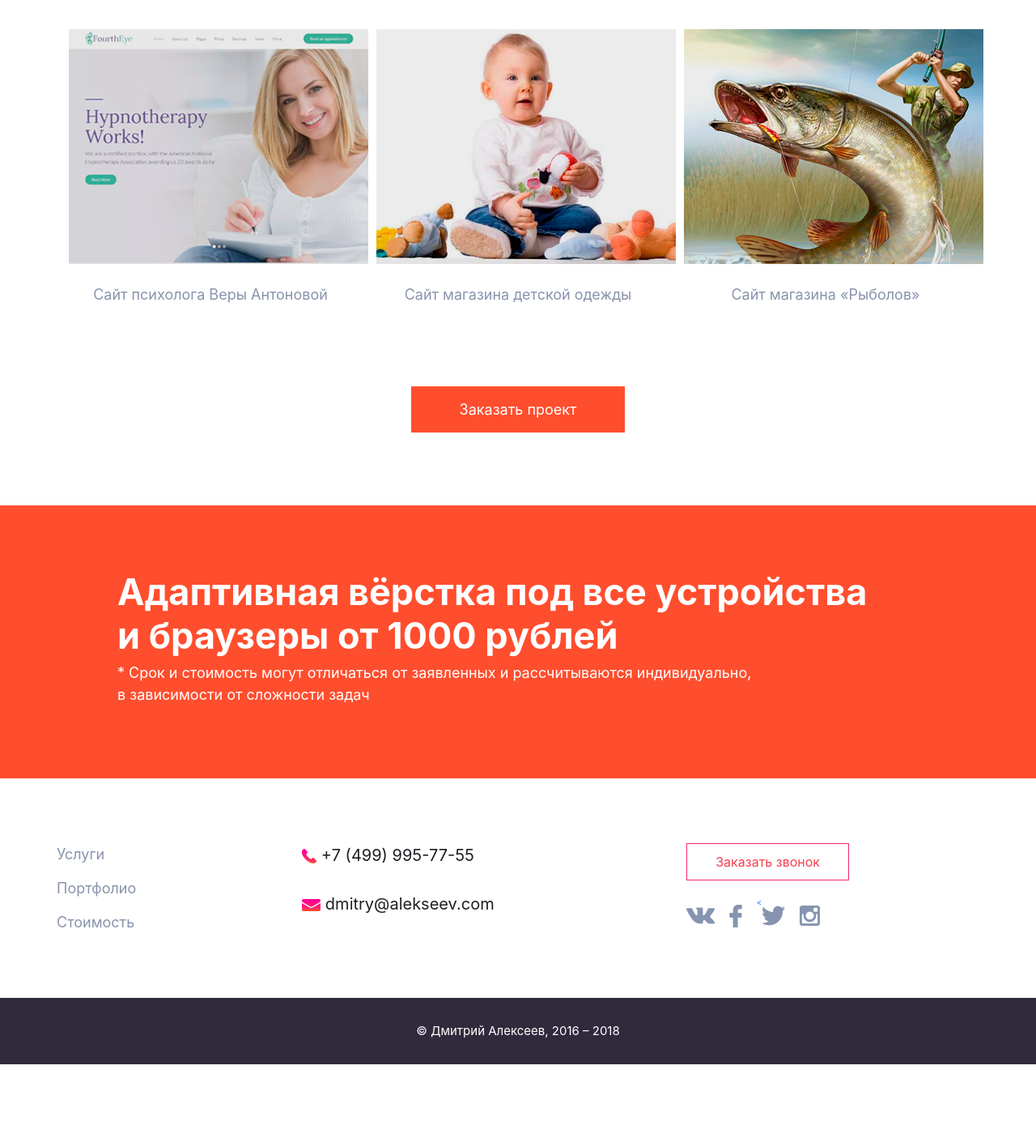
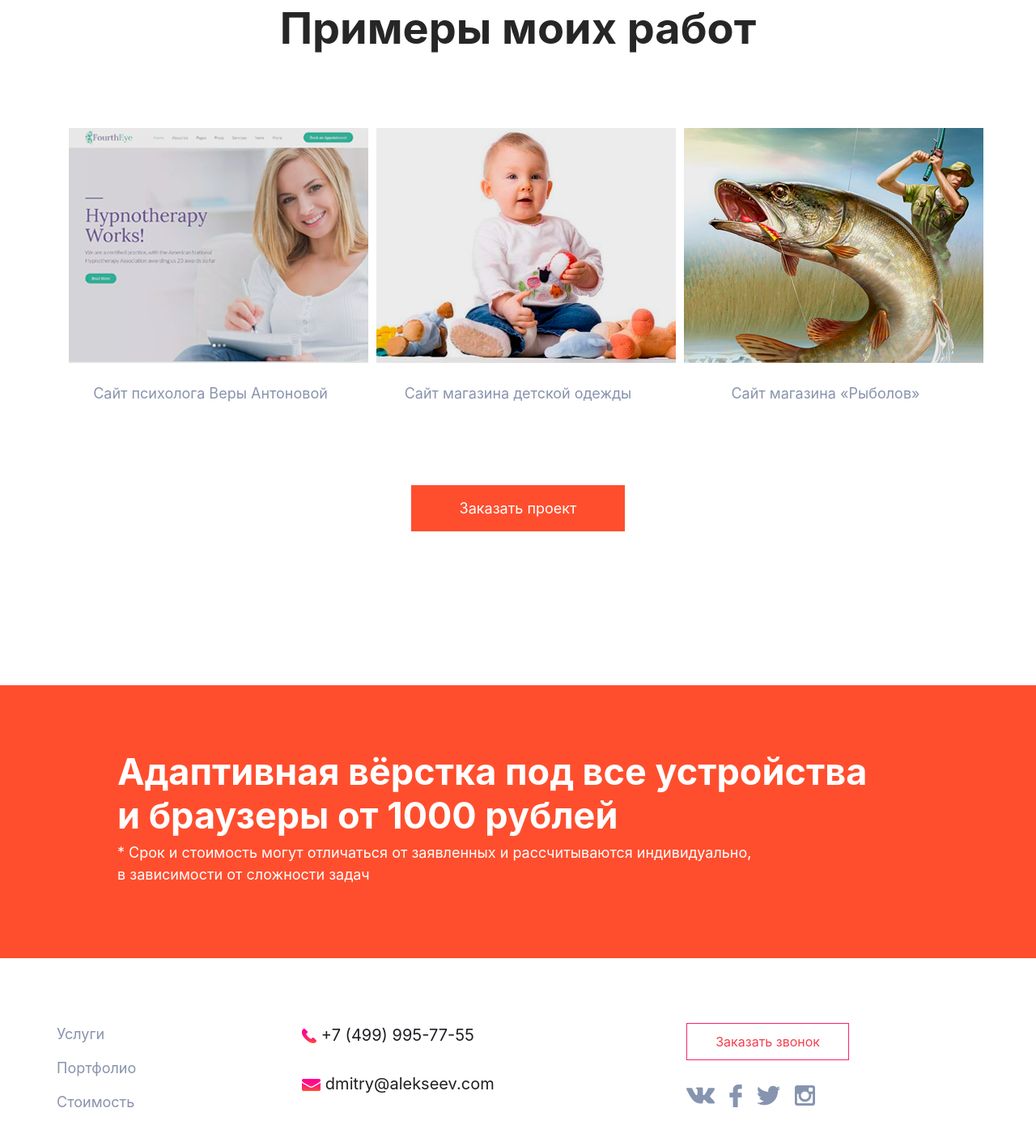
Before and after one commit to portfoliositepro/portfoliositepro.github.io, a plain HTML site: page index.html in a window 1280 px wide. Shown: the part 1363-2768 px from the top of the page at 81% size. Before the commit the page ends 2677 px from the top, so only its background shows below. Drawn offline with nearby package versions, Linux system fonts and the light colour scheme.

```diff
--- a/index.html
+++ b/index.html
@@ -24,7 +24,7 @@
                     <div class="col-lg-5 offset-lg-3 col-md-12">
                         <div class="main-header-contacts">
                             <a href="tel:74999955577">+7 (499) 995-55-77</a>
-                            <batton class="btn-call">Заказать звонок</batton>
+                            <button class="btn-call">Заказать звонок</button>
                         </div>
                     </div>
                 </div>
@@ -87,7 +87,7 @@
     </section>
 
     <!--Portfolio Section-->
-    <cection id="portfolio" class="portfolio">
+    <section id="portfolio" class="portfolio">
         <div class="container">
             <div class="portfolio-header text-center">
                 <h2>Примеры моих работ</h2>
@@ -118,7 +118,7 @@
                 <button class="btn-orange">Заказать проект</button>
             </div>
         </div>
-    </cection>
+    </section>
 
     <!--Adaptive Section-->
     <section id="adaptive" class="adaptive">
@@ -166,7 +166,7 @@
                         <div class="contacts-img">
                             <a href="#"><img src="img/work/vk.png" alt=""></a>
                             <a href="#"><img src="img/work/fb.png" alt=""></a>
-                            <a href="#"><<img src="img/work/twitter.png" alt=""></a>
+                            <a href="#"><img src="img/work/twitter.png" alt=""></a>
                             <a href="#"><img src="img/work/inst.png" alt=""></a>
                         </div>
                     </div>
```
